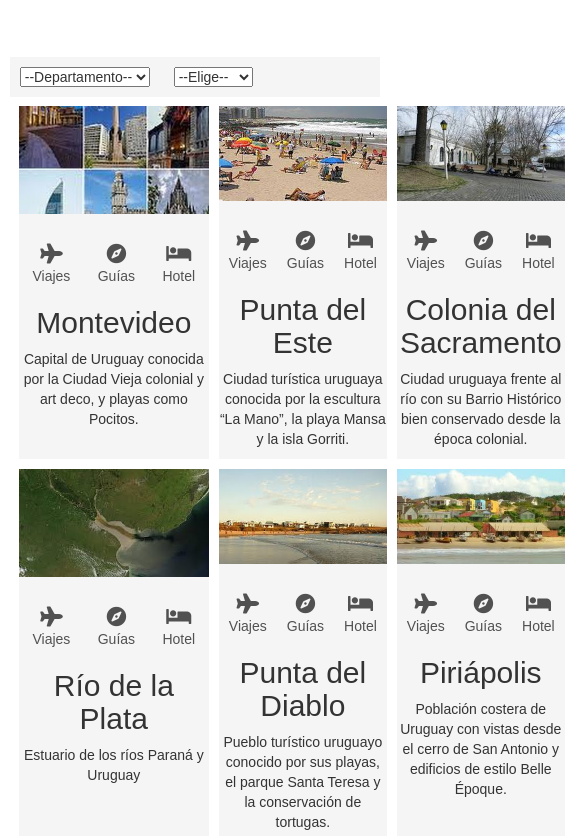
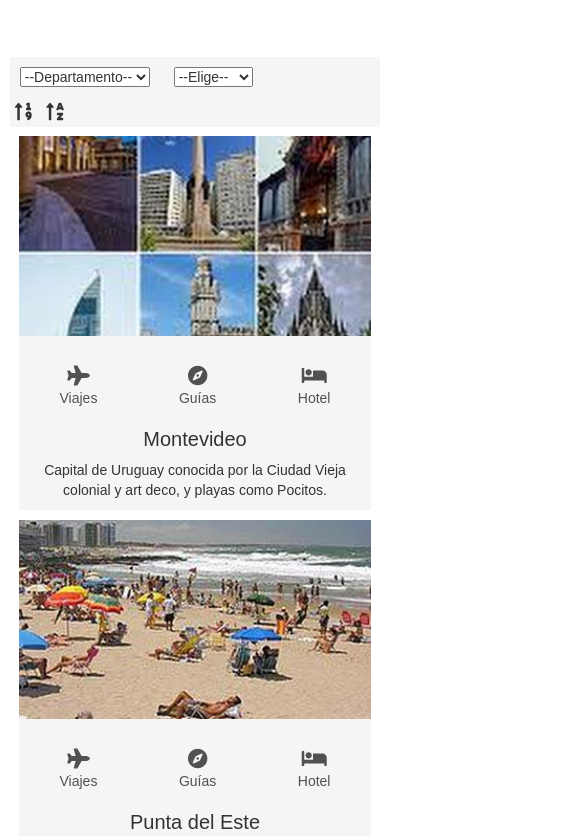
Before and after one commit to Luis-zunino/Proyecto-final, a website: page VIEWS/destinos.html in a window 390 px wide. Shown: the part 4025-4861 px from the top of the page, 565 px wide, since content can reach past the window. Drawn offline with nearby package versions, Linux system fonts and the light colour scheme.

Commit message:
destinos.html
se hace mas responsive

```diff
--- a/ASSETS/SCSS/HTMLS/_destinos.scss
+++ b/ASSETS/SCSS/HTMLS/_destinos.scss
@@ -209,11 +209,33 @@
 
 .cajaOpciones {
     background-color: whitesmoke;
+    display: flex;
+
+    @media(max-width:399px) {
+        display: block;
+    }
 
     select {
         margin: 1rem;
 
+
+
         option {
+            padding: .5rem;
+        }
+    }
+
+    .ordenador {
+        align-content: flex-end;
+        margin: auto;
+
+        @media(max-width:399px) {
+            display: block;
+        }
+
+        .fa-sort-numeric-up,
+        .fa-sort-alpha-up {
+            font-size: 2rem;
             padding: .5rem;
         }
     }
@@ -223,6 +245,15 @@
     padding: .4rem;
     display: grid;
     grid-template-columns: repeat(3, 1fr);
+
+    @media(max-width:799px) {
+        grid-template-columns: repeat(2, 1fr);
+    }
+
+    @media(max-width:399px) {
+        grid-template-columns: repeat(1, 1fr);
+
+    }
 
     .resultado {
         background-color: whitesmoke;
@@ -260,7 +291,14 @@
                 }
             }
         }
-        p{
+
+        h2 {
+            @media(max-width:799px) {
+                font-size: 2rem;
+            }
+        }
+
+        p {
             text-indent: 0;
         }
     }
--- a/VIEWS/destinos.html
+++ b/VIEWS/destinos.html
@@ -492,6 +492,10 @@
                 <option value="2">Ciudad</option>
                 <option value="1">Playas</option>
             </select>
+            <div class="ordenador">
+                <i class="fas fa-sort-numeric-up"></i>
+                <i class="fas fa-sort-alpha-up"></i>
+            </div>
         </div>
 
         <div class="resultados">
```
Also changed, not shown: index.html (+1 -1 lines), ASSETS/CSS/style.css.
